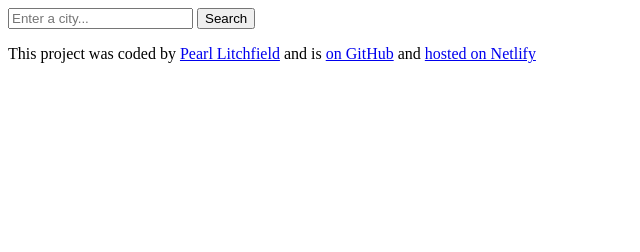
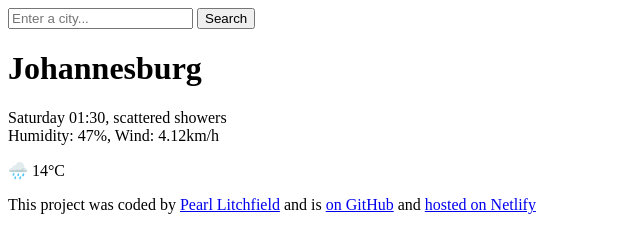
Before and after one commit to pearllitchfield/weather-application-two-github, a plain HTML site: page index.html in a window 1280 px wide. Shown: the whole page, without its empty margins (0-640 px from the left). Drawn offline with Linux system fonts and the light colour scheme.

Commit message:
Updated index.html
Added main to index.html file.

```diff
--- a/index.html
+++ b/index.html
@@ -12,7 +12,17 @@
         <input type="submit" value="Search" />
       </form>
     </header>
-
+    <main>
+      <div>
+        <h1>Johannesburg</h1>
+        <p>
+          Saturday 01:30, scattered showers
+          <br />
+          Humidity: 47%, Wind: 4.12km/h
+        </p>
+      </div>
+      <div>🌧️ 14°C</div>
+    </main>
     <footer>
       <p>
         This project was coded by
```
